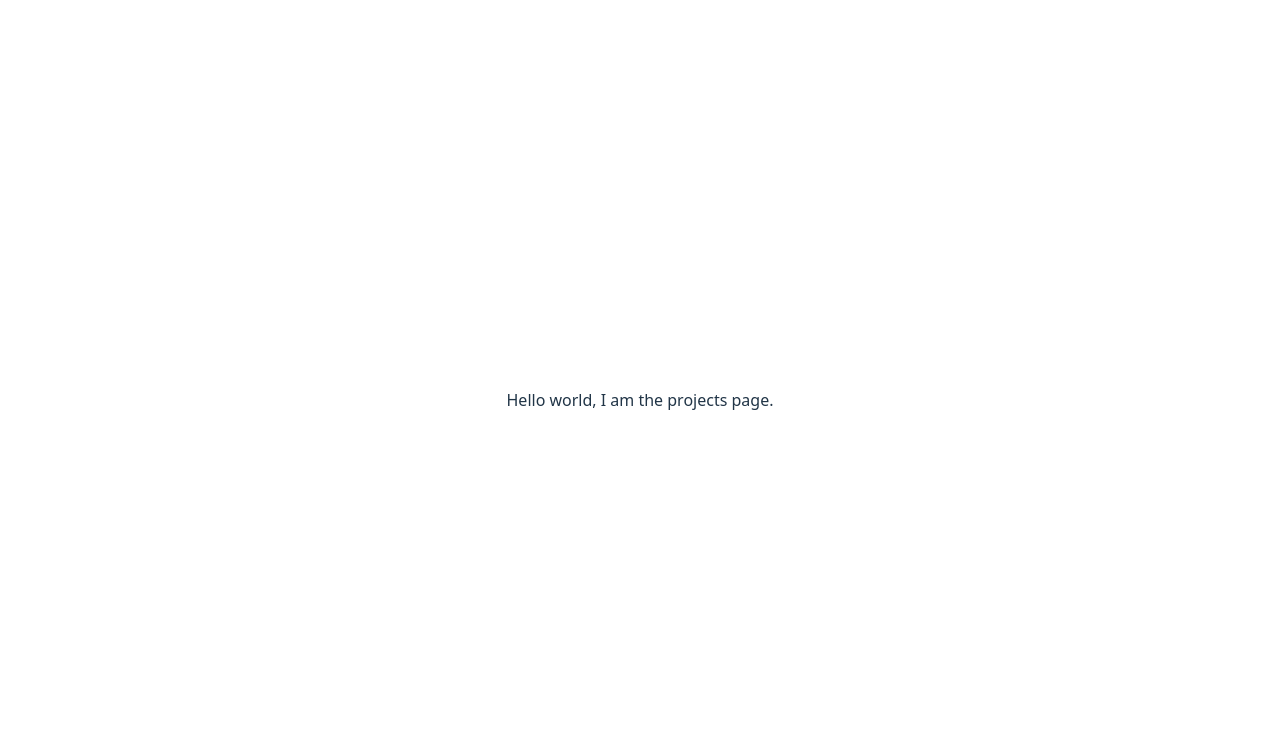
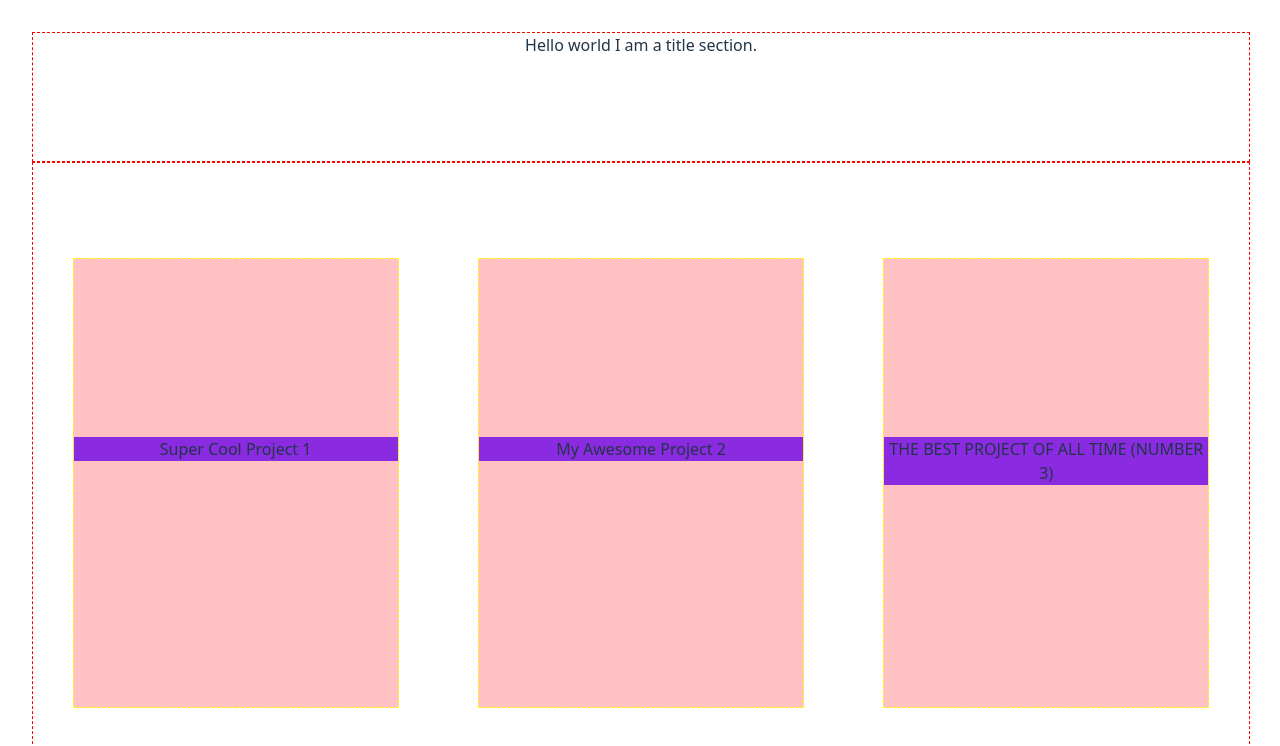
Before and after one commit to Tyler-Kelly1/Tyler-Portfollio, a React (Vite) app in the folder portfollio/: page / in a window 1280 px wide. Both pictures are taken after a click on the element "Projects". Shown: the top 746 px of the page. Built offline with nearby package versions, Linux system fonts and the light colour scheme.

Commit message:
fixed projects Section

```diff
--- /dev/null
+++ b/portfollio/src/pages/home/components/projectSection.tsx
@@ -0,0 +1,12 @@
+
+import "./projectsSection.scss"
+
+function ProjectsSection(){
+
+
+    return ( <>
+        <div className="projSectCont"></div>
+    </>)
+}
+
+export default ProjectsSection
--- /dev/null
+++ b/portfollio/src/pages/home/components/projectsSection.scss
@@ -0,0 +1,8 @@
+.projSectCont{
+
+    width: 100%;
+    height: 100%;
+    background-color: yellow;
+    margin: auto;
+
+}
--- a/portfollio/src/pages/home/home.scss
+++ b/portfollio/src/pages/home/home.scss
@@ -32,6 +32,8 @@
     }
 
     .projectsContainer{
+        min-height: 20vh;
+        display: flex;
         border: red 2px dashed;
         width: 100%;
         height: 100%;
@@ -71,6 +73,7 @@
     }
 
     .projectsContainer{
+        display: flex;
         border: red 2px dashed;
         width: 100%;
         height: 100%;
--- a/portfollio/src/pages/home/home.tsx
+++ b/portfollio/src/pages/home/home.tsx
@@ -1,6 +1,7 @@
 
 import "./home.scss"
 import Hero from "./components/Hero"
+import ProjectsSection from "./components/projectSection"
 
 function Home() {
 
@@ -9,8 +10,8 @@ function Home() {
 
     <div className="mainContainer">
       <div className="heroContainer"><Hero/></div>
+      <div className="projectsContainer"><ProjectsSection/></div>
       <div className="blogContainer">BLOG</div>
-      <div className="projectsContainer">PROJECTS</div>
     </div>
 
     </>
--- /dev/null
+++ b/portfollio/src/pages/projects/components/projectTile.scss
@@ -0,0 +1,14 @@
+.tile{
+
+width: 80%;
+height: 70%;
+background-color: rgba(255, 0, 0, 0.244);
+border: 1px yellow dashed;
+margin: auto;
+
+}
+
+.tileText{
+    margin-top: 55%;
+    background-color: blueviolet;
+}
--- /dev/null
+++ b/portfollio/src/pages/projects/components/projectTile.tsx
@@ -0,0 +1,34 @@
+
+import './projectTile.scss'
+
+
+interface tileInfo{
+    name: string
+    imgURL?: string
+    projectURL?: string
+}
+
+function ProjectTile(props: tileInfo) {
+
+    function redirect(url?:string){
+
+        if(url){
+            window.open(url)
+            return 0
+        }
+
+        window.open("https://github.com/Tyler-Kelly1")
+        return 0
+
+    }
+
+
+    return (<>
+         <div className="tile" onClick={() => redirect(props.projectURL)}>
+
+            <div className='tileText'>{props.name}</div>
+         </div>
+    </>)
+}
+
+export default ProjectTile
--- a/portfollio/src/pages/projects/projects.scss
+++ b/portfollio/src/pages/projects/projects.scss
@@ -0,0 +1,22 @@
+#root {
+  margin: 0 auto;
+  padding: 2rem;
+  text-align: center;
+  width: 100%;
+  min-width: 10dvw;
+}
+
+.projectsMainCont{
+width: 100%;
+height: 10dvw;
+border: 1px red dashed;
+}
+
+.projectsContainer{
+    border: 1px red dashed;
+    width: 100%;
+    height: 50dvw;
+    display: grid;
+    grid-template-columns: 1fr 1fr 1fr;
+
+}
--- a/portfollio/src/pages/projects/projects.tsx
+++ b/portfollio/src/pages/projects/projects.tsx
@@ -1,11 +1,18 @@
 
 import "./projects.scss"
+import ProjectTile from "./components/projectTile"
 
 function Projects() {
 
   return (
     <>
-        Hello world, I am the projects page.
+    <div className="projectsMainCont">Hello world I am a title section.</div>
+        <div className="projectsContainer">
+            <ProjectTile name= "Super Cool Project 1" projectURL="https://github.com/Tyler-Kelly1"/>
+            <ProjectTile name= "My Awesome Project 2"/>
+            <ProjectTile name= "THE BEST PROJECT OF ALL TIME (NUMBER 3)"/>
+        </div>
+
     </>
   )
 }
```
